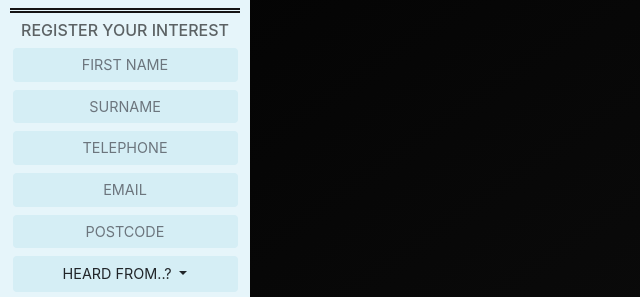
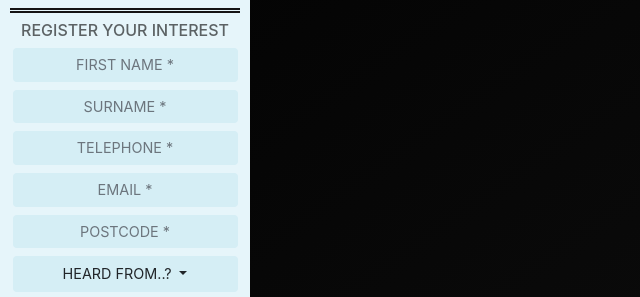
Before and after one commit to meetparikh12/metro-engine-shell, a plain HTML site: page index.html in a window 1280 px wide. Shown: the part 278-575 px from the top of the page, 0-640 px from the left. Drawn offline with nearby package versions, Linux system fonts and the light colour scheme.

```diff
--- a/index.html
+++ b/index.html
@@ -50,27 +50,27 @@
                 <form class="interest-form">
                     <div class="form-group">
                         <label for="firstname">
-                        <input class="form-control input-field" required placeholder="FIRST NAME" type="text">
+                        <input class="form-control input-field" required placeholder="FIRST NAME *" type="text">
                         </label>
                     </div>
                     <div class="form-group">
                         <label for="surname">
-                        <input class="form-control input-field" required placeholder="SURNAME" required type="text">
+                        <input class="form-control input-field" required placeholder="SURNAME *" required type="text">
                         </label>
                     </div>
                     <div class="form-group">
                         <label for="telephone">
-                        <input class="form-control input-field" placeholder="TELEPHONE" required type="tel">
+                        <input class="form-control input-field" placeholder="TELEPHONE *" required type="tel">
                         </label>
                     </div>
                     <div class="form-group">
                         <label for="email">
-                        <input class="form-control input-field" placeholder="EMAIL" required type="email">
+                        <input class="form-control input-field" placeholder="EMAIL *" required type="email">
                         </label>
                     </div>
                     <div class="form-group">
                         <label for="postcode">
-                            <input class="form-control input-field" placeholder="POSTCODE" required type="text">
+                            <input class="form-control input-field" placeholder="POSTCODE *" required type="text">
                         </label>
                     </div>
                     <div class="dropdown mb-2 text-center">
```
